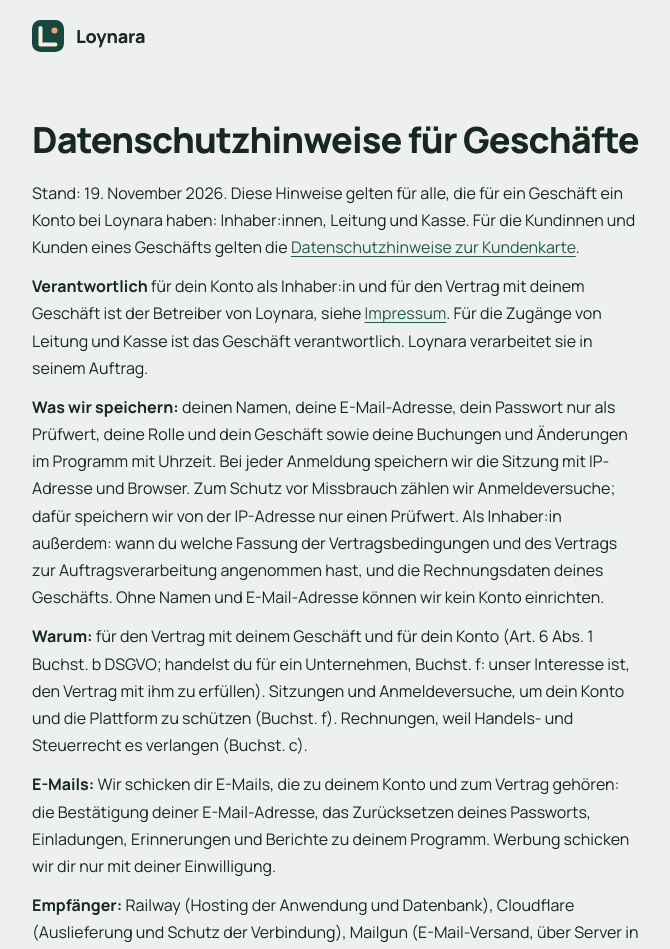
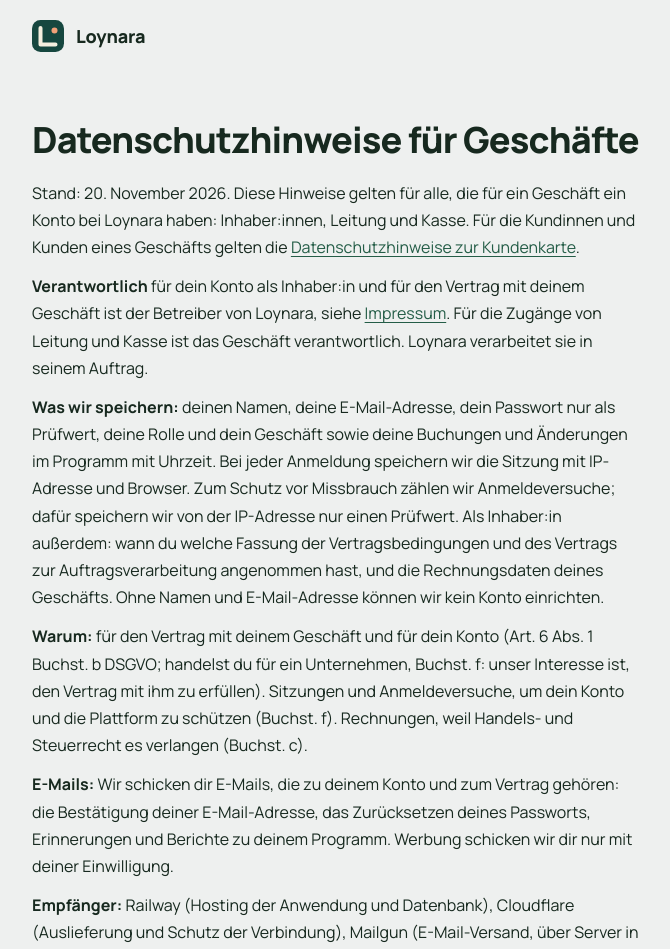
Before and after one commit to belmo-hub/loynara, a Next.js app: page /datenschutz/geschaefte in a window 1280 px wide. Shown: the top 949 px of the page, without its empty margins (268-938 px from the left). Built offline with nearby package versions, Linux system fonts and the light colour scheme.

Commit message:
Drop invitations from the owner privacy notice's e-mail list

```diff
--- a/src/app/datenschutz/geschaefte/page.tsx
+++ b/src/app/datenschutz/geschaefte/page.tsx
@@ -14,7 +14,7 @@ export default function GeschaefteDatenschutzPage() {
     <p><strong>Was wir speichern:</strong> deinen Namen, deine E-Mail-Adresse, dein Passwort nur als Prüfwert, deine Rolle und dein Geschäft sowie deine Buchungen und Änderungen im Programm mit Uhrzeit. Bei jeder Anmeldung speichern wir die Sitzung mit IP-Adresse und Browser. Zum Schutz vor Missbrauch zählen wir Anmeldeversuche; dafür speichern wir von der IP-Adresse nur einen Prüfwert. Als Inhaber:in außerdem: wann du welche Fassung der Vertragsbedingungen und des Vertrags zur Auftragsverarbeitung angenommen hast, und die Rechnungsdaten deines Geschäfts. Ohne Namen und E-Mail-Adresse können wir kein Konto einrichten.</p>
     <p><strong>Warum:</strong> für den Vertrag mit deinem Geschäft und für dein Konto (Art. 6 Abs. 1 Buchst. b DSGVO; handelst du für ein Unternehmen, Buchst. f: unser Interesse ist, den Vertrag mit ihm zu erfüllen). Sitzungen und Anmeldeversuche, um dein Konto und die Plattform zu schützen (Buchst. f). Rechnungen, weil Handels- und Steuerrecht es verlangen (Buchst. c).</p>
     {/* Names the verification (ENG-278) and password-reset (ENG-279) emails: this page merges only after or together with them. */}
-    <p><strong>E-Mails:</strong> Wir schicken dir E-Mails, die zu deinem Konto und zum Vertrag gehören: die Bestätigung deiner E-Mail-Adresse, das Zurücksetzen deines Passworts, Einladungen, Erinnerungen und Berichte zu deinem Programm. Werbung schicken wir dir nur mit deiner Einwilligung.</p>
+    <p><strong>E-Mails:</strong> Wir schicken dir E-Mails, die zu deinem Konto und zum Vertrag gehören: die Bestätigung deiner E-Mail-Adresse, das Zurücksetzen deines Passworts, Erinnerungen und Berichte zu deinem Programm. Werbung schicken wir dir nur mit deiner Einwilligung.</p>
     <p><strong>Empfänger:</strong> Railway (Hosting der Anwendung und Datenbank), Cloudflare (Auslieferung und Schutz der Verbindung), Mailgun (E-Mail-Versand, über Server in der EU) und, sobald die Abrechnung läuft, Stripe (Zahlungen). Eine Verarbeitung außerhalb der Europäischen Union kann bei diesen Anbietern nicht ausgeschlossen werden.</p>
     {/* The 48-hour promise is kept by the worker's daily pruneExpiredRateLimits (ENG-281); Legal: never one without the other. */}
     <p><strong>Wie lange:</strong> Eine Sitzung endet nach sieben Tagen. Die Zähler für Anmeldeversuche löschen wir spätestens 48 Stunden nach Ablauf ihres Zeitfensters. Dein Konto löschen wir mit den Daten deines Geschäfts, wenn der Vertrag endet und die Exportfrist abgelaufen ist. Die Annahme des Vertrags und die Rechnungen bewahren wir auf, solange Handels- und Steuerrecht es verlangen, Rechnungen bis zu acht Jahre.</p>
--- a/src/lib/owner-privacy.ts
+++ b/src/lib/owner-privacy.ts
@@ -1,2 +1,2 @@
 // ENG-277: the owner privacy notice (Legal, 19 Nov 2026). A new text gets a new version and „Stand“; the repo history keeps the old one.
-export const OWNER_PRIVACY_NOTICE = { version: "2026-11-19", stand: "19. November 2026", href: "/datenschutz/geschaefte" } as const;
+export const OWNER_PRIVACY_NOTICE = { version: "2026-11-20", stand: "20. November 2026", href: "/datenschutz/geschaefte" } as const;
```
Also changed, not shown: 1 other file (tests, documents, lock files or other folders).
